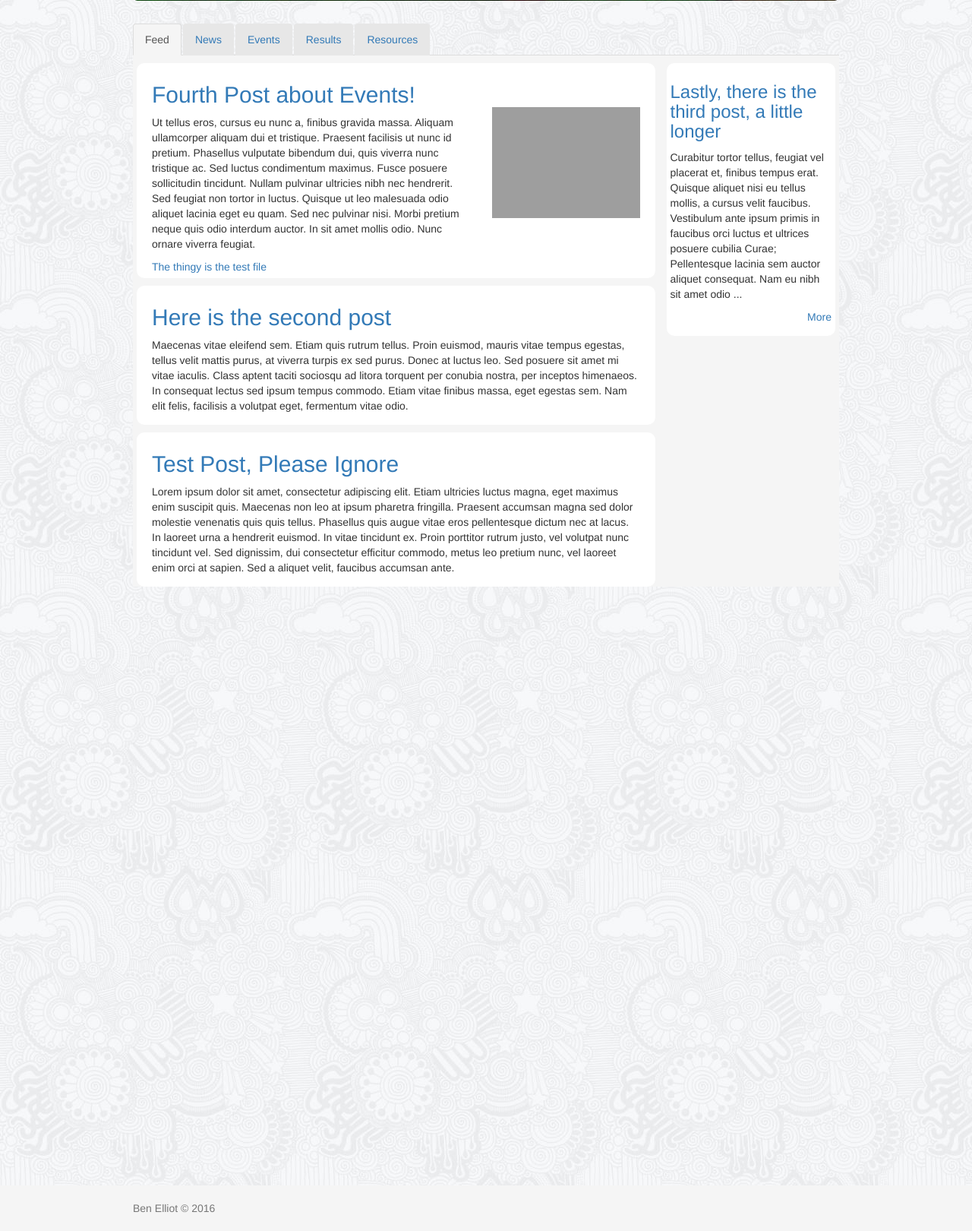
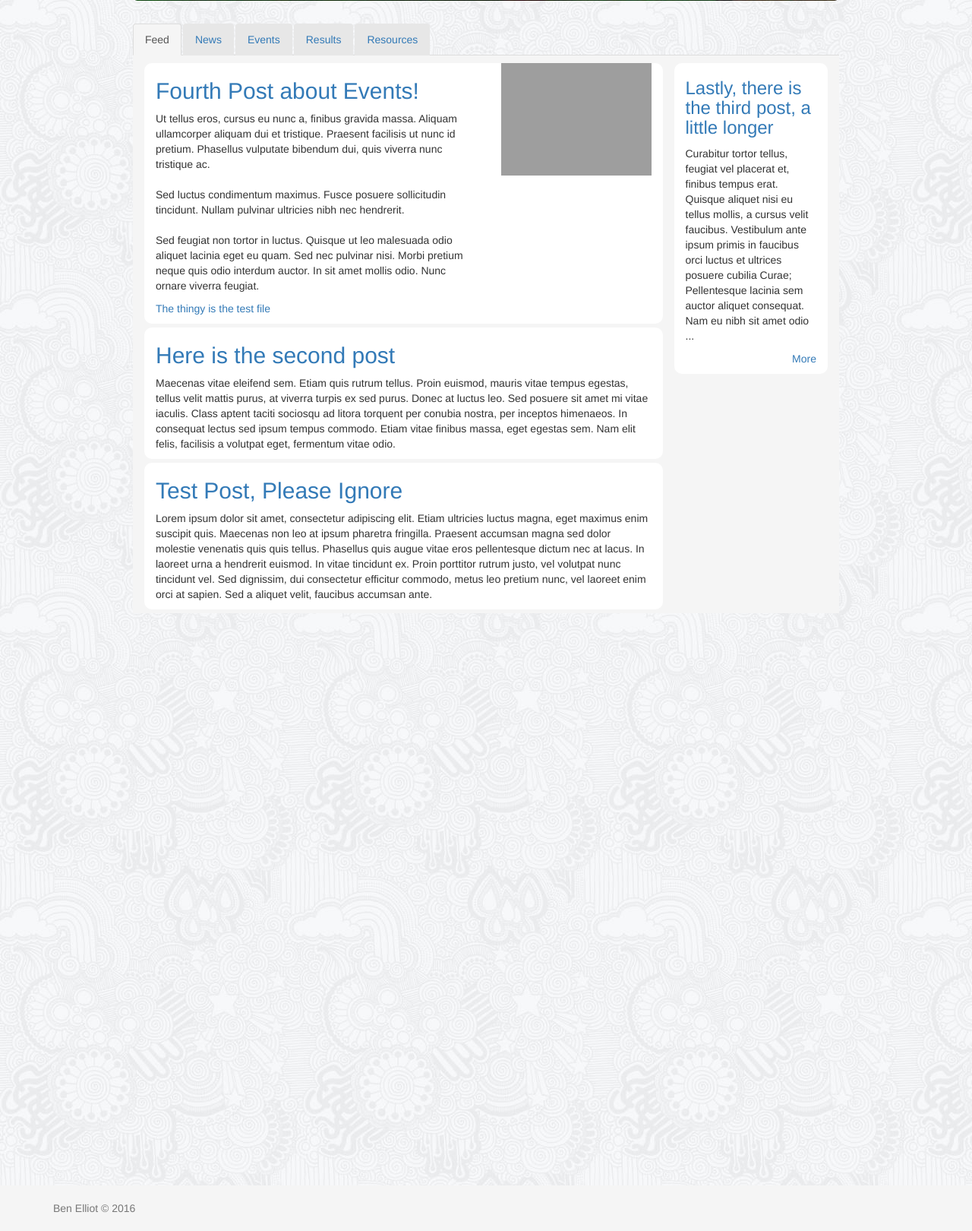
Before and after one commit to benjiboi214/mmpl, a Django app: page / in a window 1280 px wide. Shown: the part 440-2060 px from the top of the page at 76% size. Run offline with Django 3.2, Linux system fonts and the light colour scheme; data comes from the database, SQL or seed files in the repository; both versions use the stored data as it was after the commit; some libraries are stand-ins or nearby versions; grey boxes are pictures that could not be loaded.

Commit message:
Rejigged Most of the CSS and HTML. before we start working on the image kit stuff.

```diff
--- a/static/css/main.css
+++ b/static/css/main.css
@@ -30,16 +30,24 @@ body {
 -------------------------------------------------- */
 /* Not required for template or sticky footer method. */
 
-.container {
+img {
+  max-width: 100%;
+  max-height: 100;
+}
+
+/*Set site width*/
+body > .container {
   width: auto;
   max-width: 75%;
   padding: 0 15px;
 }
 
+/*Copyright Message*/
 .container .text-muted {
   margin: 20px 0;
 }
 
+/*Jumbotron formatting*/
 .jumbotron {
   background-image: url("../img/pool-table.JPG");
   background-size: auto!important;
@@ -47,6 +55,7 @@ body {
   background-position: center center;
   color: #e6e6e6
 }
+
 /*
 * {
   border-style: dashed;
@@ -54,52 +63,17 @@ body {
   border-width: 2px;
 }*/
 
+/*Text formatting*/
 .text {
   background-color: white;
   border-style: hidden;
   border-width: 1px;
   border-radius: 10px;
-}
-
-.feed {
-    margin-top: 10px;
-    margin-right: 0px;
-    padding: 5px;
-}
-
-.feed-primary {
-    margin-left: 0px;
+  margin: 5px 0px;
 }
 
 .feed-bg {
   background-color: whitesmoke;
-}
-
-.feed-padding {
-    padding-left: 5px;
-    padding-right: 5px;
-}
-
-.post {
-    margin-left: 15px;
-    margin-right: 15px;
-    margin-top: 10px;
-}
-
-img {
-    max-width: 100%;
-    max-height: 100;
-}
-
-.vlign-p {
-    display: table;
-    table-layout: fixed;
-}
-
-.vlign-c {
-    display:table-cell;
-    vertical-align:middle;
-    float: none
 }
 
 .col-lg-12 > img {
@@ -110,16 +84,22 @@ img {
   text-align: center;
 }
 
-.form-horizontal {
-    padding-left: 15px
-}
-
+/*Colouring for the tabs*/
 .nav-tabs > li.active > a,
 .nav-tabs > li.active > a:hover,
 .nav-tabs > li.active > a:focus {
   background-color: whitesmoke;
 }
 
+/*Nav links colouring*/
 .nav-tabs > li > a {
   background-color: #e7e7e7;
 }
+
+.feed-bg > .row > .col-lg-9 {
+  padding-right: 0px;
+}
+
+.feed-bg > .row {
+  padding-top: 5px;
+}
--- a/templates/core/base.html
+++ b/templates/core/base.html
@@ -52,10 +52,8 @@
           </ul>
           <form class="navbar-form navbar-right" role="search" action="/search/" method="get">
             <div class="form-group">
-
               <input type="text" class="form-control" placeholder="Search" name="q" id="id_q">
               <button type="submit" class="btn btn-default">Submit</button>
-
             </div>
           </form>
           <ul class="nav navbar-nav navbar-right">
@@ -77,7 +75,6 @@
       {% get_jumbotron %}
     {% endblock %}
     <div class="container">
-
       <ul class="nav nav-tabs">
         {% if actual_category == 'Feed' %} <li class="active"> {% else %} <li> {% endif %}<a href="{% url 'index' %}">Feed</a></li>
         {% if actual_category == 'News' %} <li class="active"> {% else %} <li> {% endif %}<a href="{% url 'news' %}">News</a></li>
@@ -85,8 +82,8 @@
         {% if actual_category == 'Results' %} <li class="active"> {% else %} <li> {% endif %}<a href="{% url 'results' %}">Results</a></li>
         {% if actual_category == 'Resources' %} <li class="active"> {% else %} <li> {% endif %}<a href="{% url 'resources' %}">Resources</a></li>
       </ul>
-            <div class="feed-bg">
-                <div class="row feed-padding">
+      <div class="container-fluid feed-bg">
+        <div class="row">
           {% block body %}
           {% endblock %}
         </div>
@@ -98,10 +95,6 @@
       </div>
     </footer>
 
-
-
-
-
     <!-- Placed at the end so the page loads faster -->
     <!-- jQuery (necessary for Bootstrap's JavaScript plugins) -->
     <script src="https://ajax.googleapis.com/ajax/libs/jquery/1.11.3/jquery.min.js"></script>
--- a/templates/core/feed.html
+++ b/templates/core/feed.html
@@ -1,19 +1,17 @@
 {% extends "core/base.html" %}
 
 {% block body %}
-    <div class="col-lg-9 vlign-p">
+  <div class="col-lg-9">
     {% if large_posts %}
       {% for post in large_posts %}
-                <div class="row feed feed-primary text">
-                    <div class="col-lg-{% if post.image %}8{% else %}12{% endif %} vlign-c">
-                        <h2>
-                            <a href="{% url 'post' post.id post.slug %}">{{ post.title }}</a>
-                        </h2>
-                        <p>{{ post.body }}</p>
+        <div class="row text">
+          <div class="col-lg-{% if post.image.all %}8{% else %}12{% endif %} ">
+            <h2><a href="{% url 'post' post.id post.slug %}">{{ post.title }}</a></h2>
+            <p>{{ post.body|linebreaksbr }}</p>
           </div>
           {% for i in post.image.all %}
             {% if forloop.first %}
-                            <div class="col-lg-4 vlign-c">
+              <div class="col-lg-4">
                 <a href="{% url 'image' post.id post.slug %}">
                   <img src="{{ i.image.url }}">
                 </a>
@@ -24,32 +22,31 @@
           {% for i in post.file.all %}
             {% if forloop.first %}
               <div class="col-lg-8">
-                                <a href="{{ i.file.url }}">{{ i.title }}</a>
+                <p><a href="{{ i.file.url }}">{{ i.title }}</a></p>
               </div>
             {% endif %}
           {% endfor %}
         </div>
       {% endfor %}
     {% else %}
-            <div class="row feed feed-primary text">
+      <div class="row text">
         <h1>No posts to display.</h1>
       </div>
     {% endif %}
   </div>
-
   <div class="col-lg-3">
     {% if small_posts %}
       {% for post in small_posts %}
-                <div class="row feed text">
-                    <h3>
-                        <a href="{% url 'post' post.id post.slug %}">{{ post.title }}</a>
-                    </h3>
+        <div class="row text">
+          <div class="col-lg-12">
+            <h3><a href="{% url 'post' post.id post.slug %}">{{ post.title }}</a></h3>
             <p>{{ post.body|slice:":300" }}...</p>
             <a href="{% url 'post' post.id post.slug %}"><p style="text-align:right">More</p></a>
           </div>
+        </div>
       {% endfor %}
       {% else %}
-            <div class="row test2">
+        <div class="row">
           <h1>No posts to display.</h1>
         </div>
     {% endif %}
--- a/templates/core/post.html
+++ b/templates/core/post.html
@@ -1,20 +1,16 @@
 {% extends "core/base.html" %}
 {% block body %}
-
   {% if post %}
     <div class="row text post">
       <div class="col-lg-10">
         <h1>{{ post.title }}</h1>
         <h4>{{ post.subtitle }}</h4>
-
         {% for element in post.image.all %}
         <img src="{{ element.image.url }}" height="{{ element.image.height }}" width="{{ element.image.width }}">
         {% empty %}
         <!-- Nothing -->
         {% endfor %}
-
         <p>{{ post.body }}</p>
-
         <p>Posted by: {{ post.author.first_name }} {{ post.author.last_name }} at {{ post.date }}</p>
       </div>
       <div class='col-lg-2'>
@@ -26,5 +22,4 @@
       <h1> No Post Here. Suck Shit Loser.</h1>
     </div>
   {% endif %}
-
 {% endblock %}
```
Also changed, not shown: templates/core/contact.html (+2 -6 lines), templates/core/image.html (+4 -5 lines), templates/core/jumbotron.html (+5 -5 lines), db.sqlite3. Lines whose indentation alone changed are shown as unchanged.
